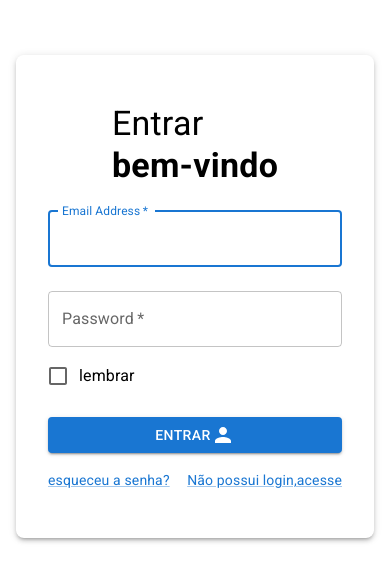
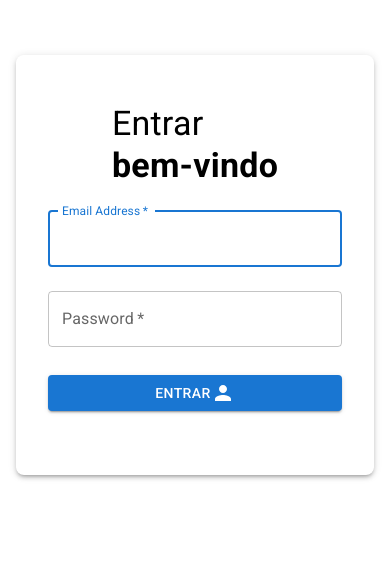
Before and after one commit to marcosmrk1/mobimarkTeste-master-master-master, a React (Create React App) app: page / in a window 390 px wide. Shown: the part 124-706 px from the top of the page. Built offline with nearby package versions, Linux system fonts and the light colour scheme; the HTML template or start-up script is replaced by a standard one.

Commit message:
feat: responsividade de tela menu com grid

```diff
--- a/src/TelaDeLogin/TelaDeLogin.js
+++ b/src/TelaDeLogin/TelaDeLogin.js
@@ -101,10 +101,7 @@ const TelaDeLogin = () => {
                             <p style={{ color: 'red' }}> digite um e-mail válido
                                 senha deve ter pelo menos 8 caracteres e pelo menos uma letra maiscula.</p>
                         }
-                        <FormControlLabel
-                            control={<Checkbox value="remember" color="primary" />}
-                            label="lembrar"
-                        />
+
                         <Button
                             type="submit"
                             fullWidth
@@ -115,18 +112,7 @@ const TelaDeLogin = () => {
                             Entrar
                             <PersonIcon></PersonIcon>
                         </Button>
-                        <Grid container>
-                            <Grid item xs>
-                                <Link href="#" variant="body2">
-                                    esqueceu a senha?
-                                </Link>
-                            </Grid>
-                            <Grid item >
-                                <Link href="#" variant="body2">
-                                    {"Não possui login,acesse"}
-                                </Link>
-                            </Grid>
-                        </Grid>
+
                     </Box>
                 </Box>
             </Container>
--- a/src/TelaDeMenu/TelaDeMenu.js
+++ b/src/TelaDeMenu/TelaDeMenu.js
@@ -38,7 +38,7 @@ const TelaDeMenu = () => {
                         }}> Desenvolvedor</Typography>
                         <Box sx={{   color: "#325d87", borderBottom: '3px solid black', marginBottom: '10px' }}></Box>
                         <Typography sx={{
-                            marginTop: '28px', textAlign: 'justify',
+                            marginTop: '28px', textAlign: 'left',
                             fontFamily: "sans-serif",
                             fontSize: "20px",
                             fontWeight: "bold",
@@ -88,8 +88,8 @@ const TelaDeMenu = () => {
                         </Box>
                     </Box>
 
-                    <Grid container sx={{ display: 'flex', flexDirection: 'row', marginTop: '35px'  }}>
-                        <Grid>
+                    <Grid container spacing={2} sx={{ display: 'flex', flexDirection: 'row', marginTop: '35px'  }}>
+                        <Grid item lg={4} xs={12} sm={4} md={4}>
                         <Accordion sx={{ }}defaultExpanded={true} >
                             <AccordionSummary
                                 expandIcon={<ExpandMoreIcon />}
@@ -105,15 +105,14 @@ const TelaDeMenu = () => {
                             </AccordionSummary>
                             <AccordionDetails>
                                 <Typography
-
 >
                                     Nesse projeto em React, foi utilizado as  bibliotecas  para o visual<strong> material UI </strong>, para rotas
                                     <strong>React Rouder Dom</strong>.
                                 </Typography>
                             </AccordionDetails>
                         </Accordion>
-                        </Grid>
-
+                        </Grid >
+                        <Grid item lg={4} xs={12} sm={4} md={4} >
                         <Accordion sx={{ }} defaultExpanded={true} >
                             <AccordionSummary
                                 expandIcon={<ExpandMoreIcon />}
@@ -136,6 +135,8 @@ const TelaDeMenu = () => {
                                 </Typography>
                             </AccordionDetails>
                         </Accordion>
+                       </Grid>
+                        <Grid item xs={12} lg={4}  sm={4} md={4}>
                         <Accordion sx={{ }}  defaultExpanded={true}>
                             <AccordionSummary
                                 expandIcon={<ExpandMoreIcon />}
@@ -157,6 +158,7 @@ const TelaDeMenu = () => {
                                 </Typography>
                             </AccordionDetails>
                         </Accordion>
+                        </Grid>
                     </Grid>
                 </Card>
             </Container>
--- a/src/TelaListagem/TelaFormulario.js
+++ b/src/TelaListagem/TelaFormulario.js
@@ -203,7 +203,7 @@ const TelaFormulario = () => {
                 <Typography variant="p" style={{
                     fontFamily: "Roboto, Helvetica,Arial,sans-serif", fontSize: "20px",
                     fontWeight: "bold", color: "#325d87", marginLeft: '12px'
-                }}> Formulario </Typography>
+                }}> Formulário </Typography>
             </Card>
             <Container >
                 <Card sx={{ marginTop: '12px' }}>
```
